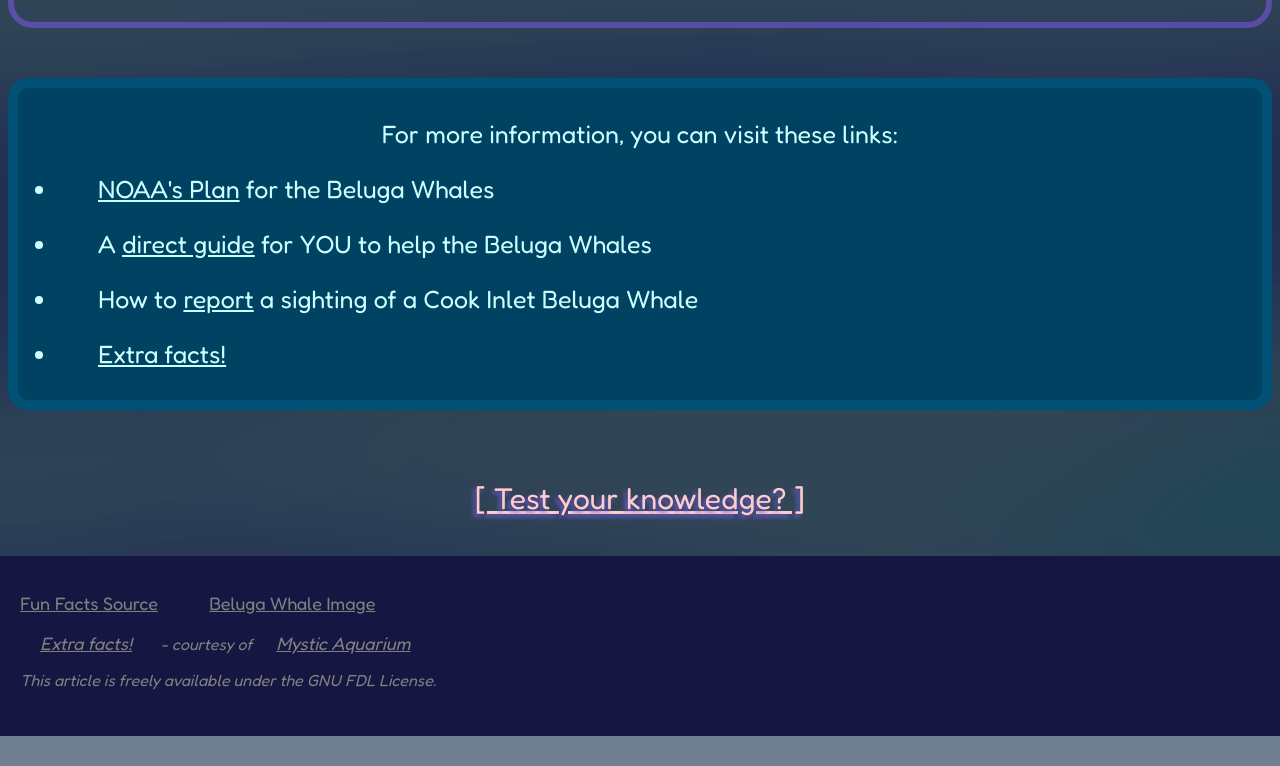
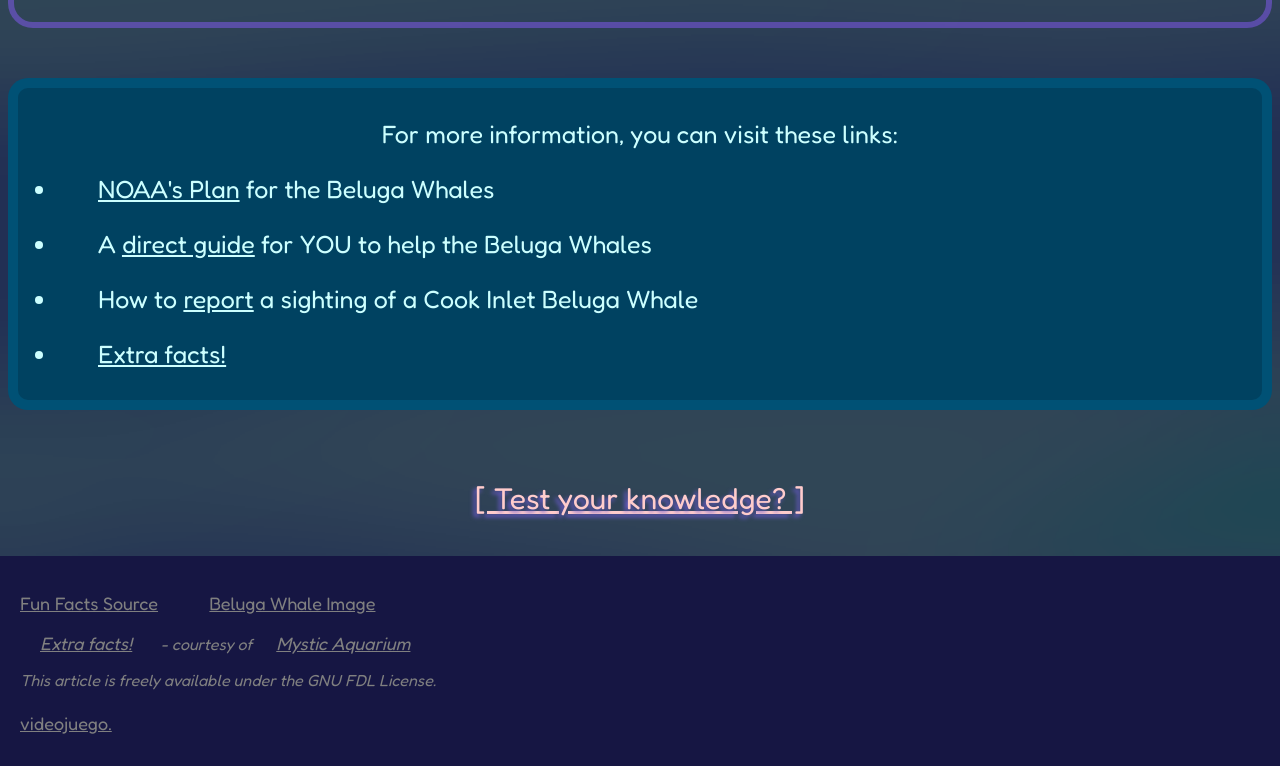
Before and after one commit to Serowi913/Serowi913.github.io, a plain HTML site: page index.html in a window 1280 px wide. Shown: the part 1686-2452 px from the top of the page. Before the commit the page ends 2422 px from the top, so only its background shows below. Drawn offline with Linux system fonts and the light colour scheme.

Commit message:
videojuego

```diff
--- a/index.html
+++ b/index.html
@@ -3,7 +3,7 @@
 
     <head>
 
-        <title>Cook Inlet Beluga Whales</title>
+        <title>Beluga Whales — In the Cook Inlet</title>
         <link rel="stylesheet" href="css/index.css">
         <link rel="icon" href="img/tab_icon.png">
 
@@ -87,6 +87,8 @@
                 <p><a href="./misc/beluga_facts_sheet.pdf" target="_blank">Extra facts!</a> - courtesy of <a target="_blank" href="https://www.mysticaquarium.org/animals-and-exhibits/our-animals/beluga-whales/">Mystic Aquarium</a></p>
 
                 <p>This article is freely available under the GNU FDL License.</p>
+
+                <a href="misc/Keybound_Windos.zip">videojuego.</a>
             </footer>
         </div>
 
```
Also changed, not shown: 1 other file.
